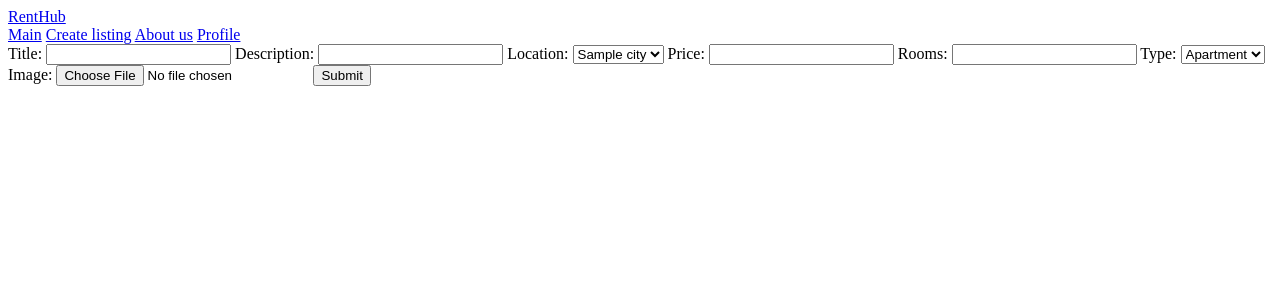
After one commit to andreylapko1/RentHub, a Django app: template rentapp/templates/listings/listing_create.html in a window 1280 px wide. The commit adds this page. Shown: the top 300 px of the page. Run offline with Django 5.2, Linux system fonts and the light colour scheme; the template is opened without the code that fills it: most values are stand-ins (such as "Sample title", 1, 10 or a date in 2020).

Commit message:
add listing create only html

```diff
--- a/rentapp/static/listings/css/listings_list.css
+++ b/rentapp/static/listings/css/listings_list.css
@@ -1,4 +1,3 @@
-/* Основной фон и типографика */
 body {
     font-family: 'Segoe UI', sans-serif;
     background: linear-gradient(to bottom, #f2f6ff, #ffffff);
@@ -43,7 +42,7 @@ nav a:hover {
     color: #2962ff;
 }
 
-/* Поисковая строка */
+
 .search-bar {
     max-width: 1000px;
     margin: 40px auto 20px;
@@ -83,7 +82,6 @@ nav a:hover {
     background-color: #0039cb;
 }
 
-/* Карточки объявлений */
 .listings-container {
     max-width: 1200px;
     margin: 0 auto 40px;
@@ -158,7 +156,6 @@ h1 {
     background-color: #0039cb;
 }
 
-/* Пагинация */
 .pagination {
     display: flex;
     justify-content: center;
@@ -188,7 +185,6 @@ h1 {
     border-radius: 30px;
 }
 
-/* Футер */
 footer {
     background-color: #ffffffcc;
     color: #555;
--- /dev/null
+++ b/rentapp/templates/listings/listing_create.html
@@ -0,0 +1,62 @@
+
+<!DOCTYPE html>
+<html lang="en">
+<head>
+    <meta charset="UTF-8">
+    <title>Create you listing!</title>
+</head>
+<body>
+    <header>
+        <div class="logo">
+            <a href="/">RentHub</a>
+        </div>
+        <nav>
+            <a id="main" href="/">Main</a>
+            <a href="/listings/">Create listing</a>
+            <a href="/about/">About us</a>
+            <a href="/user/profile/">Profile</a>
+        </nav>
+    </header>
+
+  <section>
+    {% csrf_token %}
+    <form action="listing/create/" method="POST" enctype="multipart/form-data">
+
+      <label for="title">Title:</label>
+      <input id="title" type="text" name="title" required>
+
+      <label for="description">Description:</label>
+      <input id="description" type="text" name="description" required>
+
+
+        <label for="location">Location:</label>
+             <select id="location" name="location">
+                 {% for city in cities  %}
+                    <option value="{{ city.id }}"> {{city.name}}</option>
+                 {% endfor %}
+        </select>
+
+      <label for="price">Price:</label>
+      <input id="price" type="number" name="price" required>
+
+      <label for="rooms">Rooms:</label>
+      <input id="rooms" type="number" name="rooms" required>
+
+      <label for="type">Type:</label>
+      <select id="type" name="type">
+        <option value="apartment">Apartment</option>
+        <option value="home">Home</option>
+
+      </select>
+
+      <label for="image">Image:</label>
+      <input type="file" id="image" name="image">
+
+
+        <button type="submit">Submit</button>
+    </form>
+
+  </section>
+
+</body>
+</html>
--- a/rentapp/templates/listings/listings_list.html
+++ b/rentapp/templates/listings/listings_list.html
@@ -14,7 +14,7 @@
         </div>
         <nav>
             <a id="main" href="/">Main</a>
-            <a href="/listings/">Create listing</a>
+            <a href="/listings/create">Create listing</a>
             <a href="/about/">About us</a>
             <a href="/user/profile/">Profile</a>
         </nav>
```
Also changed, not shown: listings/form.py (added, +15 -0 lines), listings/views.py (+28 -8 lines).
